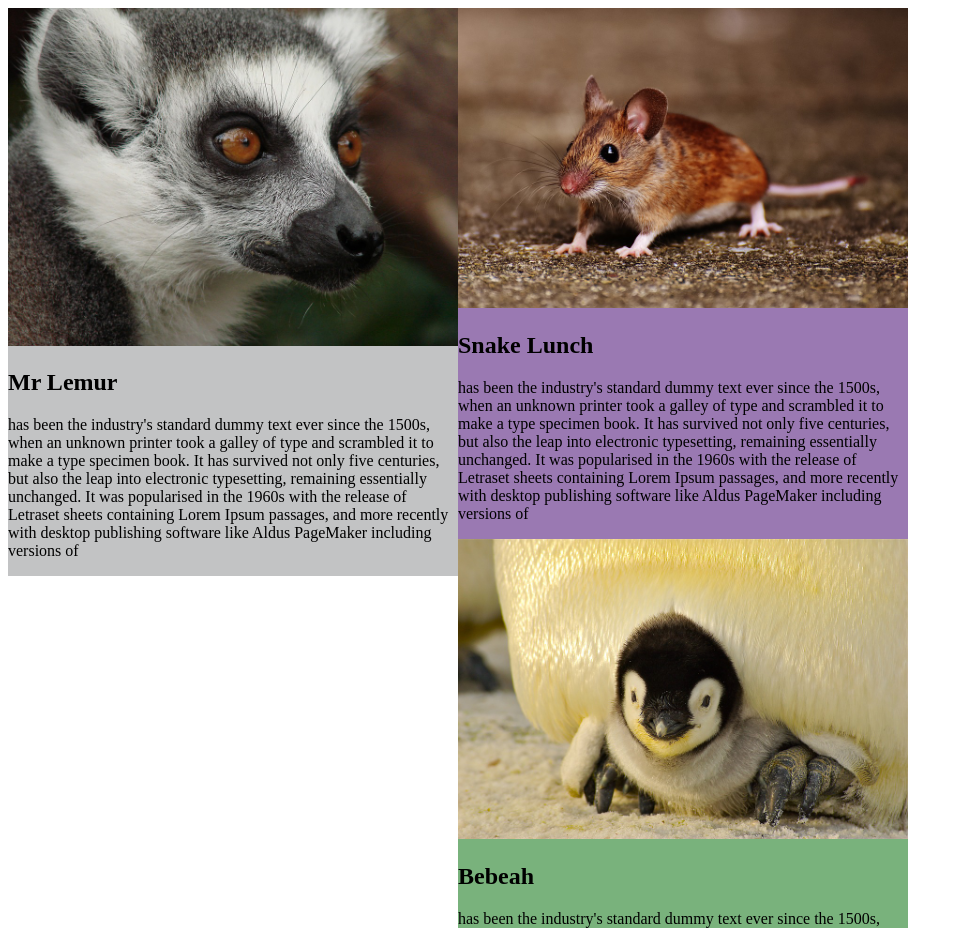
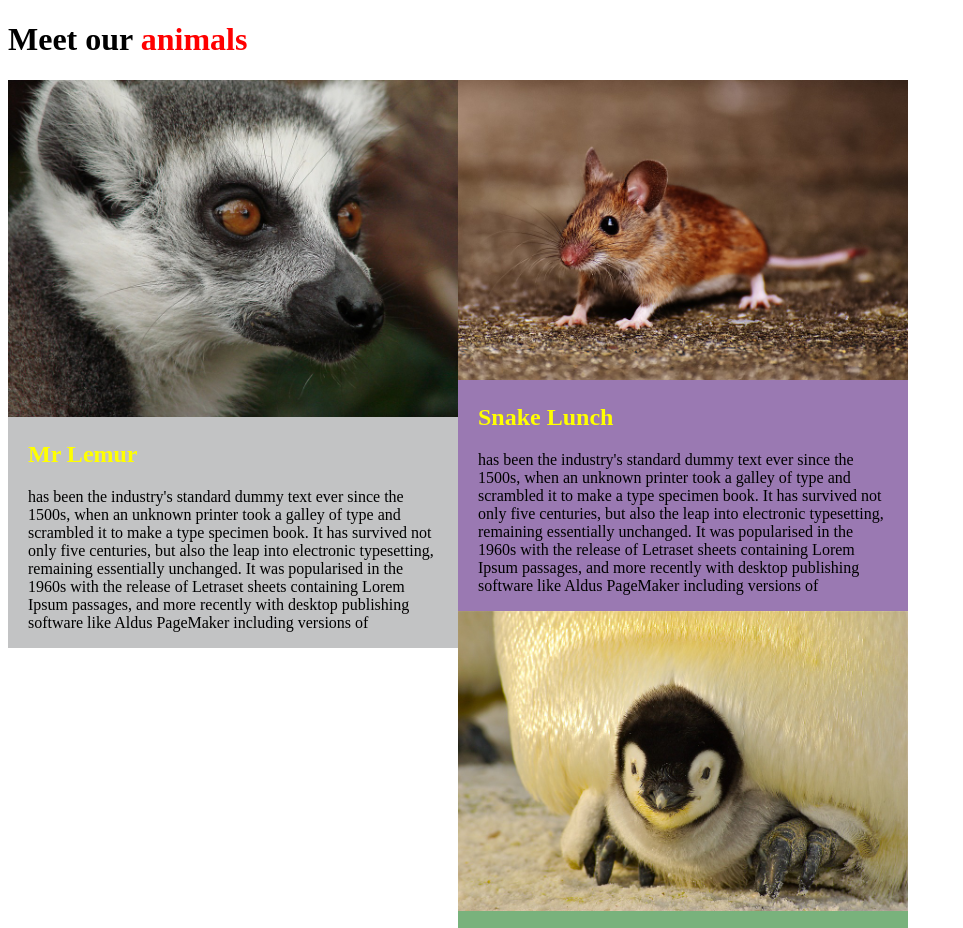
Before and after one commit to hammmay/AnimalShelter, a plain HTML site: page index.html in a window 1280 px wide. Shown: the top 928 px of the page, without its empty margins (0-963 px from the left). Drawn offline with Linux system fonts and the light colour scheme.

Commit message:
improve CSS styles

```diff
--- a/css/styles.css
+++ b/css/styles.css
@@ -19,3 +19,16 @@
 #before, #during, #after {
   width:450px;
 }
+
+div h2 {
+  color: yellow;
+  padding-left: 20px;
+}
+
+div p {
+  padding: 0px 20px 0px 20px;
+}
+
+h1 #special {
+  color: red;
+}
--- a/index.html
+++ b/index.html
@@ -7,6 +7,7 @@
   </head>
 
   <body>
+    <h1>Meet our <span id="special">animals</span></h1>
     <div class="column">
       <img id="before" src="img/lemur.jpg" alt="A cute dark haired lemur.">
       <h2>Mr Lemur</h2>
```
